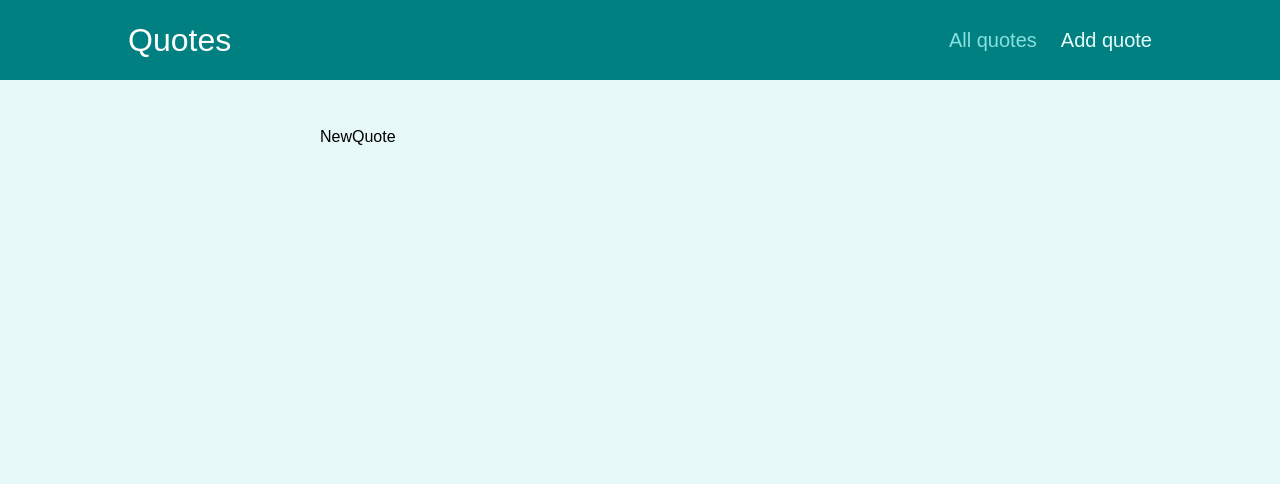
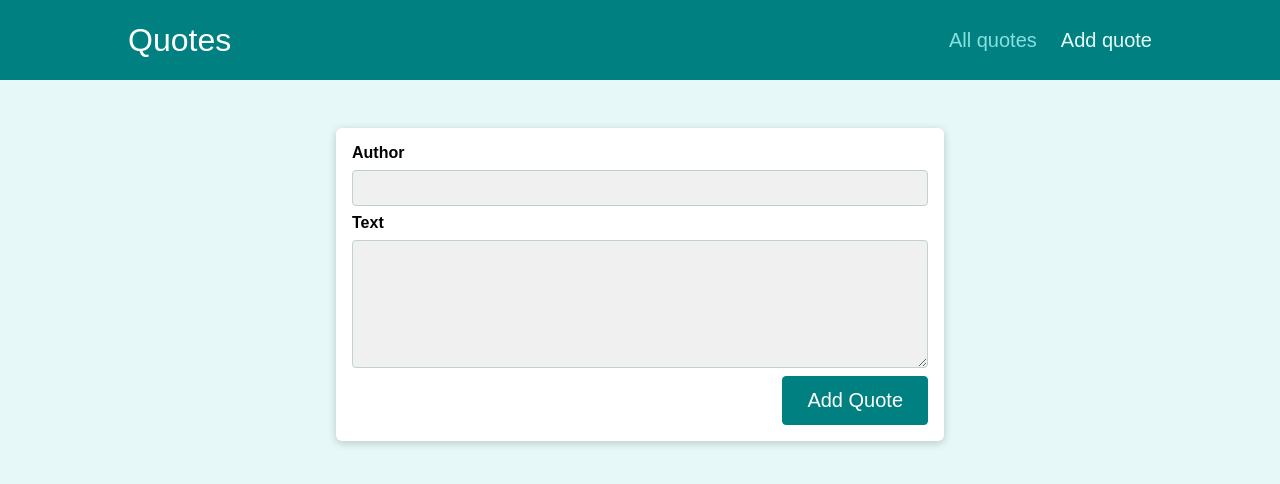
Before and after one commit to OuaklimOthmane/React_quotes-app, a React (Create React App) app: page /new-quote in a window 1280 px wide. Shown: the top 484 px of the page. Built offline with nearby package versions, Linux system fonts and the light colour scheme.

Commit message:
display quote form

```diff
--- a/src/pages/NewQuote.js
+++ b/src/pages/NewQuote.js
@@ -1,7 +1,8 @@
 import React from "react";
+import QuoteForm from "../components/quotes/QuoteForm";
 
 const NewQuote = () => {
-  return <div>NewQuote</div>;
+  return <QuoteForm />;
 };
 
 export default NewQuote;
```
Also changed, not shown: src/components/quotes/QuoteForm.js (+9 -9 lines).
